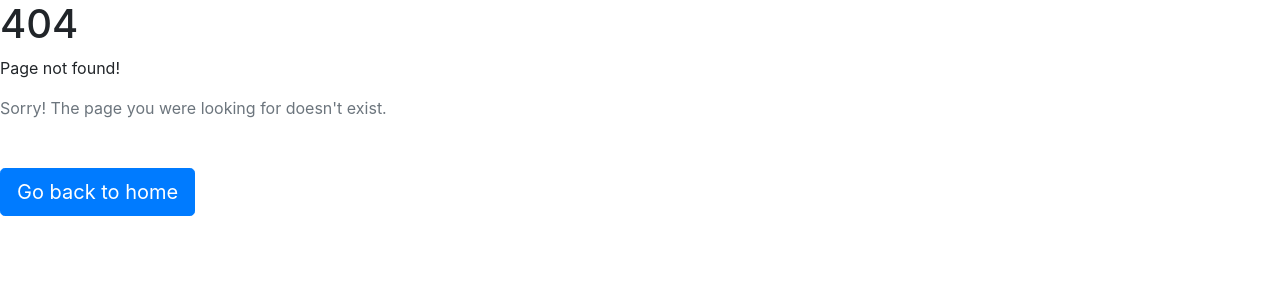
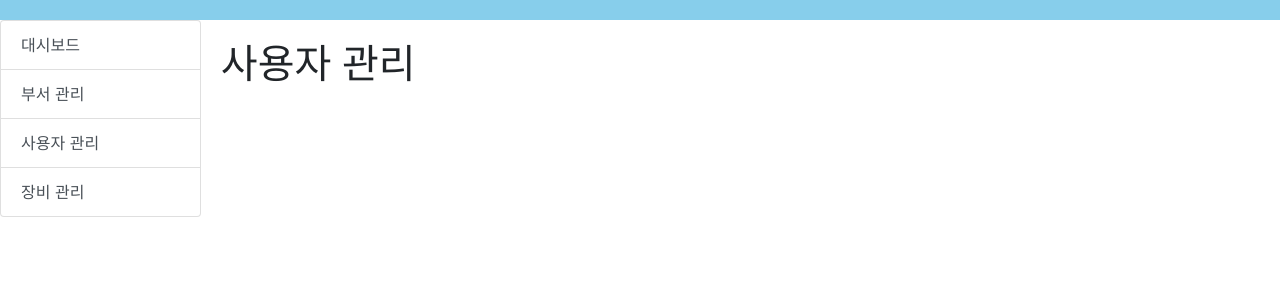
Before and after one commit to leegandhi18/vue-practice, a Vue app: page /user in a window 1280 px wide. Before the commit this address had no page. Shown: the top 300 px of the page. Built offline with nearby package versions, Linux system fonts and the light colour scheme.

Commit message:
vue Page configuration and router connection.

```diff
--- a/src/components/layout/Sidebar.vue
+++ b/src/components/layout/Sidebar.vue
@@ -1,5 +1,12 @@
 <template>
-  <div></div>
+  <div>
+    <b-list-group>
+      <b-list-group-item href="#" @click="$router.push('/dashboard')">대시보드</b-list-group-item>
+      <b-list-group-item href="#" @click="$router.push('/department')">부서 관리</b-list-group-item>
+      <b-list-group-item href="#" @click="$router.push('/user')">사용자 관리</b-list-group-item>
+      <b-list-group-item href="#" @click="$router.push('/device')">장비 관리</b-list-group-item>
+    </b-list-group>
+  </div>
 </template>
 
 <script>
--- /dev/null
+++ b/src/views/dashboard/index.vue
@@ -0,0 +1,9 @@
+<template>
+  <div>
+    <h1>대시보드</h1>
+  </div>
+</template>
+
+<script>
+export default {}
+</script>
--- /dev/null
+++ b/src/views/department/index.vue
@@ -0,0 +1,11 @@
+<template>
+  <div>
+    <h1>부서 관리</h1>
+  </div>
+</template>
+
+<script>
+export default {}
+</script>
+
+<style lang="scss" scoped></style>
--- /dev/null
+++ b/src/views/device/index.vue
@@ -0,0 +1,11 @@
+<template>
+  <div>
+    <h1>장비 관리</h1>
+  </div>
+</template>
+
+<script>
+export default {}
+</script>
+
+<style lang="scss" scoped></style>
--- /dev/null
+++ b/src/views/user/index.vue
@@ -0,0 +1,11 @@
+<template>
+  <div>
+    <h1>사용자 관리</h1>
+  </div>
+</template>
+
+<script>
+export default {}
+</script>
+
+<style lang="scss" scoped></style>
```
Also changed, not shown: src/router/index.js (+16 -0 lines).
